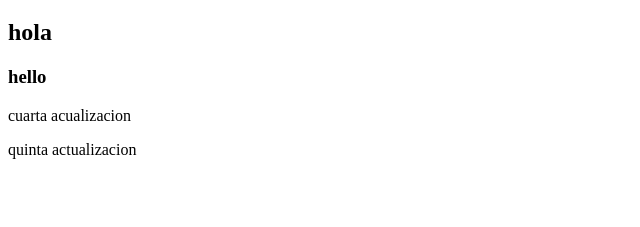
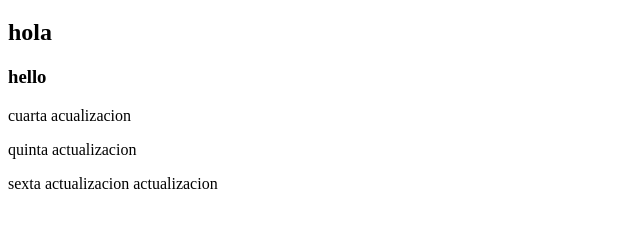
Before and after one commit to BrayitanPower/PrimerProyectoGit, a plain HTML site: page index.html in a window 1280 px wide. Shown: the part 61-288 px from the top of the page, without its empty margins (0-640 px from the left). Drawn offline with Linux system fonts and the light colour scheme.

Commit message:
Update index.html

```diff
--- a/index.html
+++ b/index.html
@@ -13,5 +13,6 @@
 
     <p>cuarta acualizacion</p>
     <p>quinta actualizacion</p>
+    <p>sexta actualizacion actualizacion</p>
 </body>
 </html>
```
